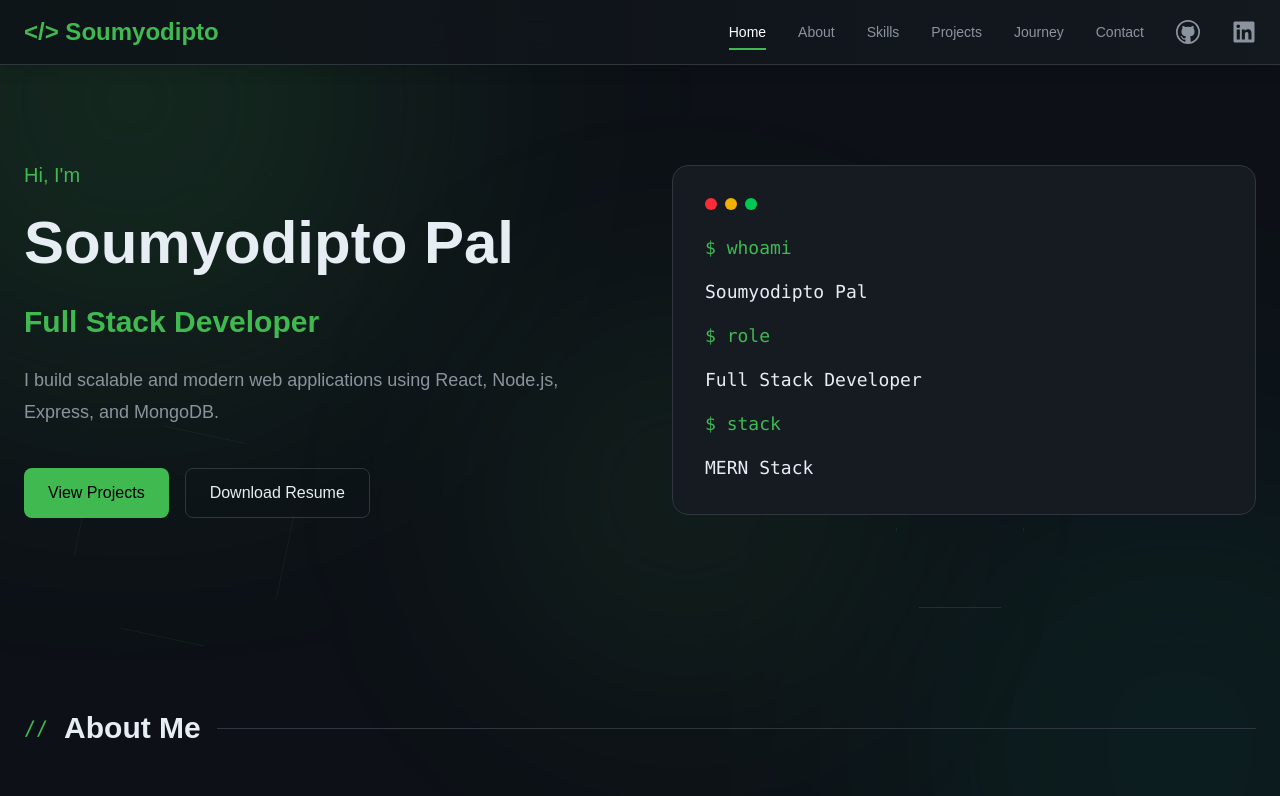
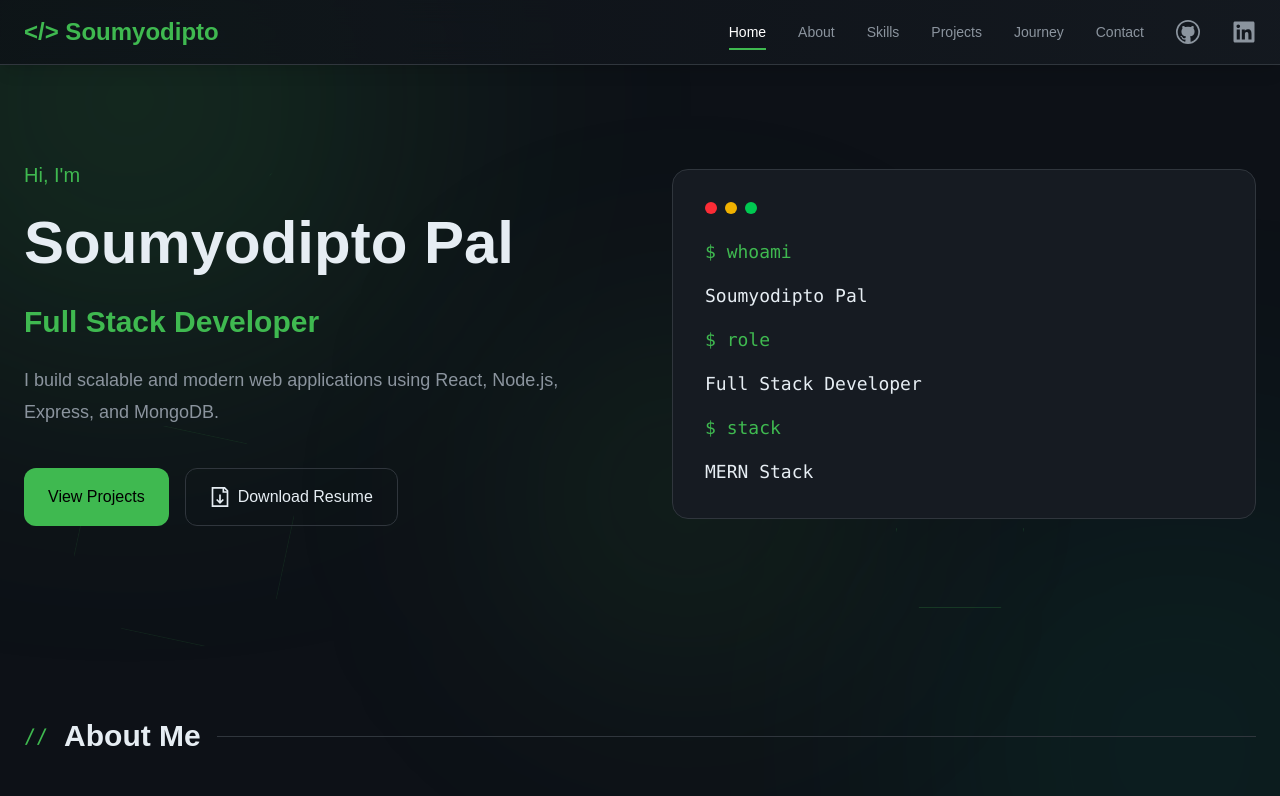
Before and after one commit to Soumyodipto68/my-portfolio, a React (Vite) app: page / in a window 1280 px wide. Shown: the top 796 px of the page. Built offline with nearby package versions, Linux system fonts and the light colour scheme.

Commit message:
hero update

```diff
--- a/src/section/Hero.tsx
+++ b/src/section/Hero.tsx
@@ -1,4 +1,5 @@
 import { motion } from "framer-motion";
+import { GrDocumentDownload } from "react-icons/gr";
 import { fadeUp } from "../utils/motion";
 
 const Hero = () => {
@@ -30,13 +31,19 @@ const Hero = () => {
           </p>
 
           <div className="flex gap-4">
-            <button className="bg-[#3fb950] text-black px-6 py-3 rounded-lg font-medium hover:opacity-90 cursor-pointer transition">
+            <a
+            href="#projects"
+            className="bg-[#3fb950] text-black px-6 py-4 rounded-xl hover:border-[#3fb950] transition cursor-pointer inline-flex items-center justify-center">
               View Projects
-            </button>
-
-            <button className="border border-[#30363d] px-6 py-3 rounded-lg hover:border-[#3fb950] cursor-pointer transition">
+            </a>
+            <a
+              href="/src/assets/SOUMYODIPTO_PAL_RESUME.pdf"
+              download
+              className="border border-[#30363d] px-6 py-4 rounded-xl hover:border-[#3fb950] transition cursor-pointer inline-flex items-center justify-center"
+            >
+              <GrDocumentDownload size={20} className="mr-2" />
               Download Resume
-            </button>
+            </a>
           </div>
         </div>
 
```
Also changed, not shown: 1 other file (tests, documents, lock files or other folders).
